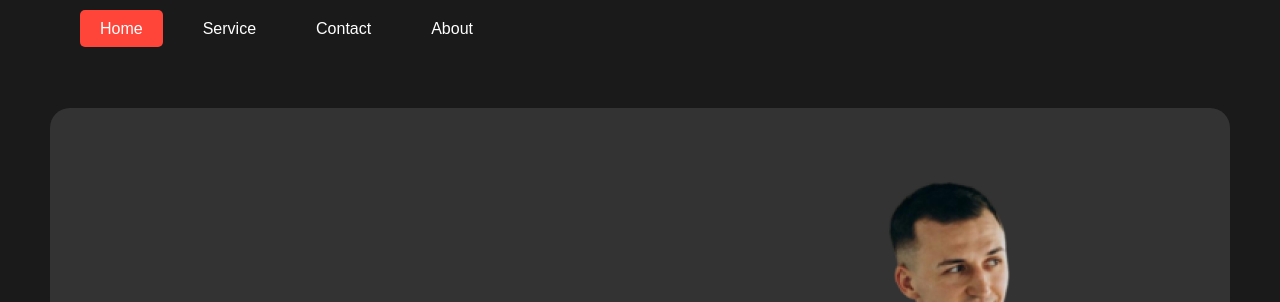
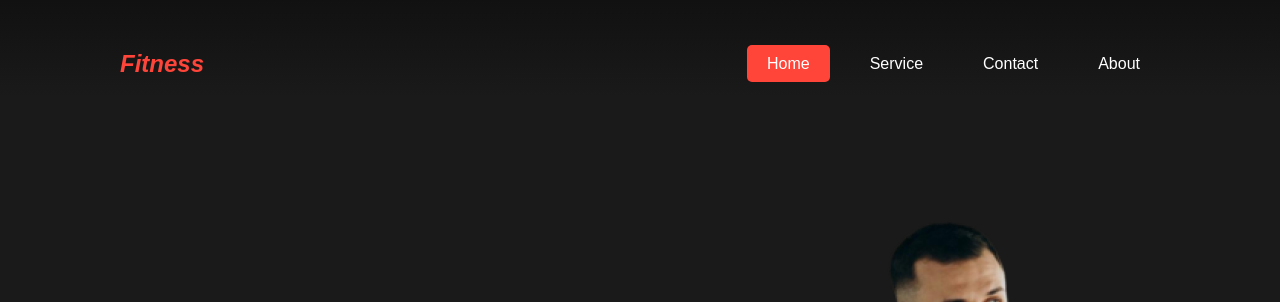
Before and after one commit to asifmahmudshuvro/Assignment-2, a plain HTML site: page index.html in a window 1280 px wide. Shown: the top 302 px of the page. Drawn offline with Linux system fonts and the light colour scheme.

Commit message:
added in header hero

```diff
--- a/index.html
+++ b/index.html
@@ -5,10 +5,14 @@
     <meta charset="UTF-8">
     <meta name="viewport" content="width=device-width, initial-scale=1.0">
     <title>Fitness Website</title>
+    <link rel="shortcut icon" href="images/fav-icon.png" type="image/x-icon">
     <link rel="stylesheet" href="style.css">
 </head>
 <header>
-    <nav>
+    <nav class="navbar">
+        <div class="logo">
+            <a href="#"><i>Fitness</i></a>
+        </div>
         <ul>
             <li><a href="#" class="active">Home</a></li>
             <li><a href="#">Service</a></li>
@@ -21,8 +25,7 @@
 <section class="hero">
     <div class="hero-content">
         <h1>Get body in <span class="shape">shape</span> & stay healthy</h1>
-        <p>A huge selection of health and fitness content, healthy recipes and transformation stories to help you get
-            fit and stay fit!</p>
+        <p>A huge selection of health and fitness content, healthy recipes and transformation stories to help you get fit and stay fit!</p>
         <div class="hero-buttons">
             <a href="#" class="btn join">Join Club Now!</a>
             <a href="#" class="btn download">Download App</a>
@@ -121,7 +124,7 @@
             </div>
         </div>
         <div class="training-item" style="background-color: #2196f3;">
-            <img src="images/trainer6.png" alt="Training 6">
+            <img src="images/t" alt="Training 6">
             <div class="training-text">
                 <h3>Cardio Training</h3>
             </div>
--- a/style.css
+++ b/style.css
@@ -8,11 +8,18 @@ body {
 }
 
 header {
-    background-color: #1a1a1a;
+    background: linear-gradient(180.00deg, rgb(17, 17, 17),rgba(119, 119, 119, 0) 100%);
     padding: 20px;
+    /* display: flex;
+    justify-content: space-between;
+    align-items: center; */
+}
+
+.navbar {
     display: flex;
     justify-content: space-between;
     align-items: center;
+    margin: 30px 100px 0px 100px;
 }
 
 nav .logo a {
@@ -39,7 +46,8 @@ nav ul li a {
     border-radius: 5px;
 }
 
-nav ul li a.active, nav ul li a:hover {
+nav ul li a.active,
+nav ul li a:hover {
     background-color: #ff453a;
 }
 
@@ -48,7 +56,6 @@ nav ul li a.active, nav ul li a:hover {
     justify-content: space-between;
     align-items: center;
     padding: 50px;
-    background-color: #333;
     border-radius: 20px;
     margin: 50px;
     position: relative;
@@ -215,6 +222,7 @@ nav ul li a.active, nav ul li a:hover {
         padding: 15px;
     }
 }
+
 /* Habits Section */
 .habits {
     text-align: center;
@@ -249,10 +257,13 @@ nav ul li a.active, nav ul li a:hover {
 .habits .card img {
     width: 150px;
     height: 150px;
-    border-radius: 50%; /* Create circular images */
-    object-fit: cover; /* Ensure the image covers the area within the circle */
+    border-radius: 50%;
+    /* Create circular images */
+    object-fit: cover;
+    /* Ensure the image covers the area within the circle */
     margin-bottom: 15px;
-    border: 5px solid #333; /* Add a border to match the design */
+    border: 5px solid #333;
+    /* Add a border to match the design */
 }
 
 .habits .card h3 {
@@ -397,7 +408,8 @@ nav ul li a.active, nav ul li a:hover {
     flex-wrap: wrap;
 }
 
-.bmi-chart, .bmi-form {
+.bmi-chart,
+.bmi-form {
     width: 45%;
     margin: 10px;
 }
@@ -447,11 +459,14 @@ nav ul li a.active, nav ul li a:hover {
         flex-direction: column;
     }
 
-    .bmi-chart, .bmi-form, .gallery-item {
+    .bmi-chart,
+    .bmi-form,
+    .gallery-item {
         width: 100%;
     }
 
-    .habits-cards, .team-members {
+    .habits-cards,
+    .team-members {
         flex-direction: column;
         align-items: center;
     }
```
Also changed, not shown: images/fav-icon.png (added).
